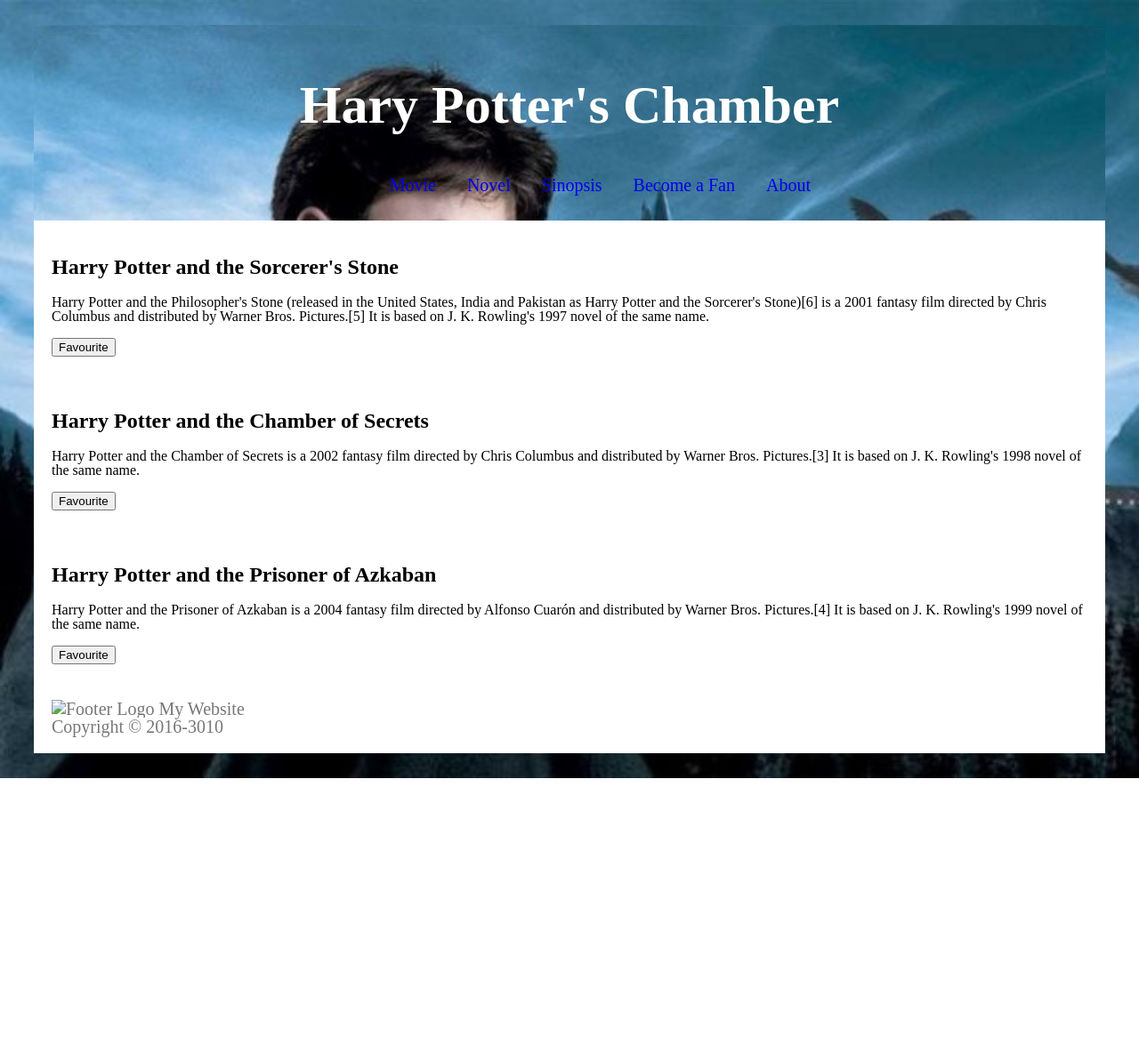
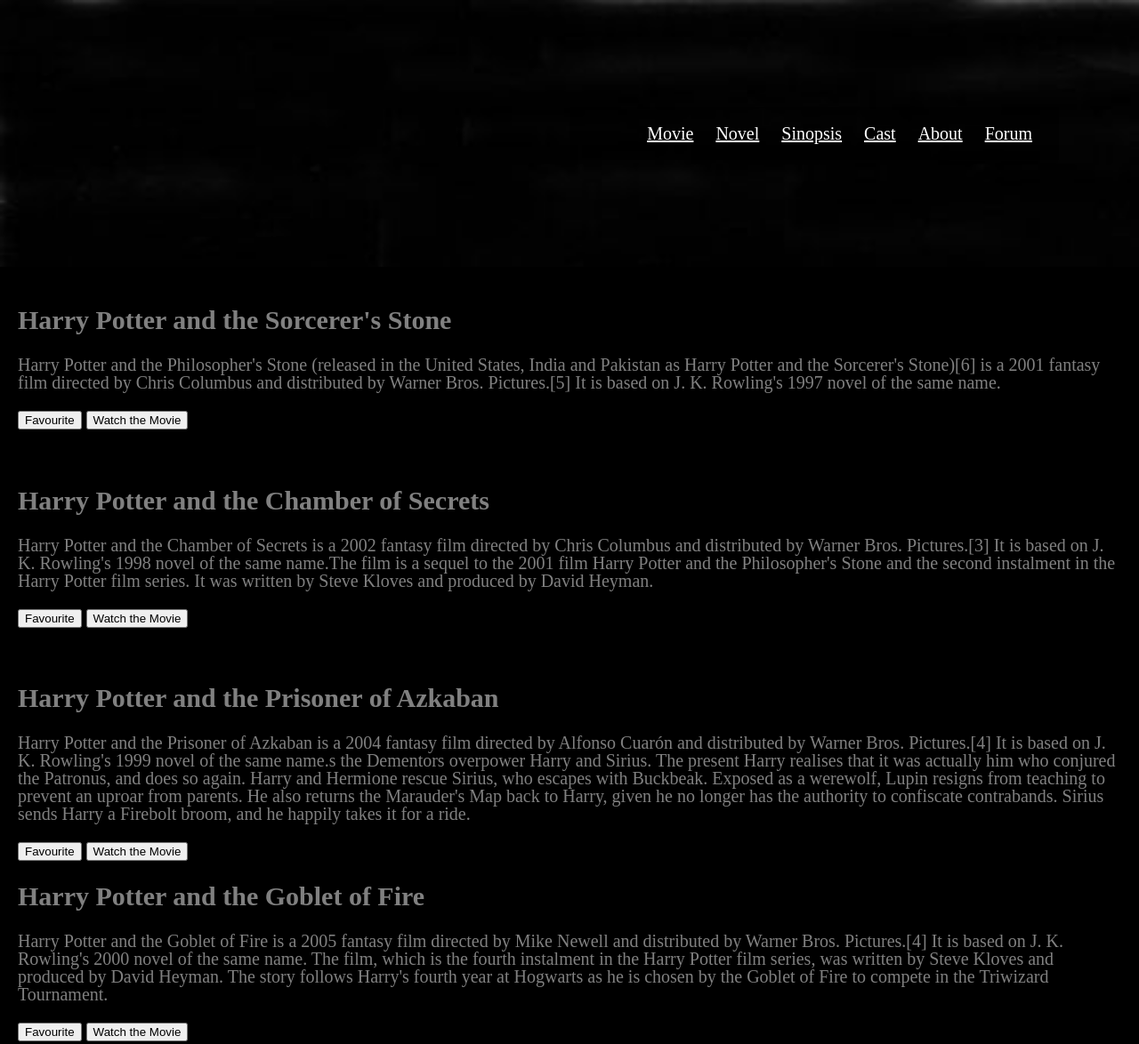
Before and after one commit to nisa0602/Hello1, a plain HTML site: page index.html in a window 1280 px wide. Shown: the top 1174 px of the page at 89% size. Before the commit the page ends 875 px from the top, so only its background shows below. Drawn offline with Linux system fonts and the light colour scheme.

Commit message:
komentar

```diff
--- a/css/style.css
+++ b/css/style.css
@@ -3,55 +3,53 @@
   /* width: 100%; */
 }
 html,
+body {
+  background-color: black ;
+  font-size: 18px;
+  margin: 0px;
+  line-height: 1;
+  color: gray
+}
 header {
-  text-align: center;
+  text-align: right;
   font-size: 20px;
-  padding: 20px 30px;
-  background-image: url('../img/hp.jpg');
+  padding: 100px 90px;
+  background-image: url('../img/gambar.jpg');
   background-size: cover;
 }
-h1 {
-  font-size: 60px;
-  color: white;
 
 }
-body {
-  background: #FFF;
-  font-size: 20px;
-  /* margin: 60px; */
-  line-height: 1;
-
+div {
+  height: 110px;
+  line-height: 100%;
+  position: relative;
+  margin: auto;
+  background-image: url('../img/hp1.jpg');
+  background-size: cover;
 }
-
 nav {
   width: 50%;
   display: inline-block;
-  text-align: right;
-  color: black;
+  text-align: end;
 }
-nav ul {
-  list-style: none;
-  margin: 0;
+a {
+  color:white;
 }
-nav ul li {
-  display: inline-block;
+ul {
+  padding: 20px;
+  background: rgba(0,0,0,0.5);
 }
-nav ul li a {
-  color: rgba (0 256 256 0);
-  text-decoration: none;
-  display: block;
-  padding: 10px 15px;
-  border-radius: 30px;
-  transition: 0.3s ease all;
+li {
+display: inline;
+padding: 0px 10px 0px 10px;
 }
-nav ul li a:hover {
-  background: #444;
-}
+
 article {
   padding: 20px;
   margin: 0 auto;
-  font-size: 16px;
+  font-size: 20px;
   text-align: left;
+
 }
 footer {
   background: #FFF;
@@ -59,9 +57,19 @@
   padding: 20px;
   text-align: left;
 }
-img {
-  size: cover;
 }
 h2 {
   text-align: justify;
 }
+footer {
+background: #222;
+  color: #777;
+  padding: 40px;
+  text-align: center;
+}
+footer img   {
+  display: block;
+  border-radius: 5px;
+  width: 80px;
+  margin: 0 auto 10px;
+}
--- a/index.html
+++ b/index.html
@@ -10,17 +10,15 @@
     <!-- the header -->
     <header>
 
-
-         <h1>Hary Potter's Chamber</h1>
-
         <!-- main navigation links -->
         <nav>
             <ul>
                 <li><a href="#">Movie</a></li>
                 <li><a href="#">Novel</a></li>
                 <li><a href="#">Sinopsis</a></li>
-                <li><a href="#">Become a Fan</a></li>
+                <li><a href="#">Cast</a></li>
                 <li><a href="#">About</a></li>
+                <li><a href="#">Forum</a></li>
             </ul>
         </nav>
 
@@ -29,19 +27,63 @@
 
        <!--The title all of HP novels/movie-->
     <article>
-    <h2>Harry Potter and the Sorcerer's Stone</h2>
-            <p>Harry Potter and the Philosopher's Stone (released in the United States, India and Pakistan as Harry Potter and the Sorcerer's Stone)[6] is a 2001 fantasy film directed by Chris Columbus and distributed by Warner Bros. Pictures.[5] It is based on J. K. Rowling's 1997 novel of the same name.</p>
-        <button>Favourite</button>
+        <div class="first">
+        <h2>Harry Potter and the Sorcerer's Stone</h2>
+            <p>Harry Potter and the Philosopher's Stone (released in the United States, India and Pakistan as Harry Potter and the Sorcerer's Stone)[6] is a 2001 fantasy film directed by Chris Columbus and distributed by Warner Bros. Pictures.[5] It is based on J. K. Rowling's 1997 novel of the same name.
+            </p>
+
+        <button>Favourite</button> <button>Watch the Movie</button>
+        </div>
     </article>
     <article>
-    <h2>Harry Potter and the Chamber of Secrets</h2>
-            <p>Harry Potter and the Chamber of Secrets is a 2002 fantasy film directed by Chris Columbus and distributed by Warner Bros. Pictures.[3] It is based on J. K. Rowling's 1998 novel of the same name.</p>
-        <button>Favourite</button>
+        <div class="second">
+        <h2>Harry Potter and the Chamber of Secrets</h2>
+            <p>Harry Potter and the Chamber of Secrets is a 2002 fantasy film directed by Chris Columbus and distributed by Warner Bros. Pictures.[3] It is based on J. K. Rowling's 1998 novel of the same name.The film is a sequel to the 2001 film Harry Potter and the Philosopher's Stone and the second instalment in the Harry Potter film series. It was written by Steve Kloves and produced by David Heyman.  </p>
+        <button>Favourite</button> <button>Watch the Movie</button>
+        </div>
     </article>
     <article>
-    <h2>Harry Potter and the Prisoner of Azkaban</h2>
-            <p>Harry Potter and the Prisoner of Azkaban is a 2004 fantasy film directed by Alfonso Cuarón and distributed by Warner Bros. Pictures.[4] It is based on J. K. Rowling's 1999 novel of the same name. </p>
-        <button>Favourite</button>
+        <div class="third">
+        <h2>Harry Potter and the Prisoner of Azkaban</h2>
+            <p>Harry Potter and the Prisoner of Azkaban is a 2004 fantasy film directed by Alfonso Cuarón and distributed by Warner Bros. Pictures.[4] It is based on J. K. Rowling's 1999 novel of the same name.s the Dementors overpower Harry and Sirius. The present Harry realises that it was actually him who conjured the Patronus, and does so again. Harry and Hermione rescue Sirius, who escapes with Buckbeak. Exposed as a werewolf, Lupin resigns from teaching to prevent an uproar from parents. He also returns the Marauder's Map back to Harry, given he no longer has the authority to confiscate contrabands. Sirius sends Harry a Firebolt broom, and he happily takes it for a ride.
+             </p>
+
+        <button>Favourite</button> <button>Watch the Movie</button>
+        </div>
+        <div class="fourth">
+        <h2>Harry Potter and the Goblet of Fire</h2>
+            <p>Harry Potter and the Goblet of Fire is a 2005 fantasy film directed by Mike Newell and distributed by Warner Bros. Pictures.[4] It is based on J. K. Rowling's 2000 novel of the same name. The film, which is the fourth instalment in the Harry Potter film series, was written by Steve Kloves and produced by David Heyman. The story follows Harry's fourth year at Hogwarts as he is chosen by the Goblet of Fire to compete in the Triwizard Tournament.
+            </p>
+
+        <button>Favourite</button> <button>Watch the Movie</button>
+        </div>
+        <div class="fifth">
+        <h2>Harry Potter and The Order of Phooenix</h2>
+            <p>Harry Potter and the Order of the Phoenix is a 2007 fantasy film directed by David Yates and distributed by Warner Bros. Pictures.[4] It is based on J. K. Rowling's 2003 novel of the same name. The fifth instalment in the Harry Potter film series, it was written by Michael Goldenberg (making this the only film in the series not to be scripted by Steve Kloves) and produced by David Heyman and David Barron. The story follows Harry Potter's fifth year at Hogwarts School of Witchcraft and Wizardry as the Ministry of Magic is in denial of Lord Voldemort's return.
+            </p>
+        </div class="sixth">
+        <button>Favourite</button> <button>Watch the Movie</button>
+        <div>
+        <h2>Harry Potter and The Half-Blood Prince</h2>
+            <p>Harry Potter and the Half-Blood Prince is a 2009 fantasy film directed by David Yates and distributed by Warner Bros. Pictures.[3] It is based on J. K. Rowling's 2005 novel of the same name. The film, which is the sixth instalment in the Harry Potter film series, was written by Steve Kloves and produced by David Heyman and David Barron.[4] The story follows Harry Potter's sixth year at Hogwarts as he receives a mysterious textbook, falls in love, and attempts to retrieve a memory that holds the key to Lord Voldemort's downfall.
+            </p>
+
+        <button>Favourite</button> <button>Watch the Movie</button>
+        </div>
+        <div class="seventh">
+        <h2>Harry Potter and the Deathly Hallows Part-I</h2>
+            <p>Harry Potter and the Deathly Hallows – Part 1 is a 2010 fantasy film directed by David Yates and distributed by Warner Bros. Pictures.[4] It is the first of two cinematic parts based on J. K. Rowling's 2007 novel of the same name and features an ensemble cast.[5] The film, which is the seventh and penultimate instalment in the Harry Potter film series, was written by Steve Kloves and produced by David Heyman, David Barron, and Rowling.
+            </p>
+
+        <button>Favourite</button> <button>Watvh the Movie</button>
+        </div>
+        <div class="eighth">
+        <h2>Harry Potter and the Deathly Hallows Part-II</h2>
+            <p>Harry Potter and the Deathly Hallows – Part 2 is a 2011 fantasy film directed by David Yates and distributed by Warner Bros. Pictures.[4] It is the second of two cinematic parts based on J. K. Rowling's 2007 novel of the same name.[5] The film, which is the eighth and final instalment in the Harry Potter series, was written by Steve Kloves and produced by David Heyman, David Barron, and Rowling. The story continues to follow Harry Potter's quest to find and destroy Lord Voldemort's Horcruxes in order to stop him once and for all.
+            </p>
+
+        <button>Favourite</button> <button>Watch the Movie</button>
+        </div>
     </article>
                <!-- features section -->
         <div class="site-section">
@@ -76,7 +118,7 @@
 
     <!-- the footer -->
     <footer>
-        <img src="img/avatar.jpeg" alt="Footer Logo">
+        <img src="img/hplogo.jpg" alt="Footer Logo">
         <span>My Website<br>Copyright &copy; 2016-3010 </span>
     </footer>
 
```
Also changed, not shown: img/Optimized-hptulisan3.jpg (added), img/gambar.jpg (added), img/hp1.jpg (added), img/hp2.jpg (added), img/hp3.jpg (added), img/hp4.jpg (added), img/hp5.jpg (added), img/hp6.jpg (added), img/hp7.jpg (added), img/hp8.jpg (added), img/hplogo.jpg (added), img/hptulisan.svg (added), img/hptulisan2.jpg (added), img/hptulisan3.jpg (added), 2 more files.
